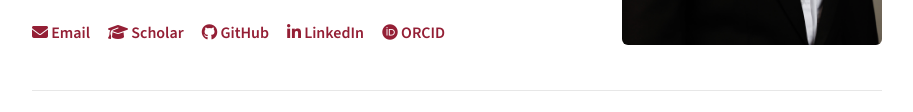
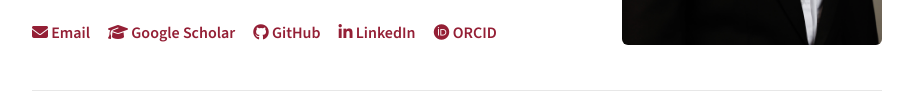
Before and after one commit to Sajan-KC/Sajan-KC.github.io, a plain HTML site: page index.html in a window 1280 px wide. Shown: the part 493-605 px from the top of the page, without its empty margins (183-1096 px from the left). Drawn offline with nearby package versions, Linux system fonts and the light colour scheme.

Commit message:
Update link text for Google Scholar

```diff
--- a/index.html
+++ b/index.html
@@ -45,7 +45,7 @@
             <a href="https://scholar.google.com/citations?user=0eWzfB8AAAAJ"
                target="_blank" rel="noopener noreferrer">
               <i class="fa-solid fa-graduation-cap" aria-hidden="true"></i>
-              <span>Scholar</span>
+              <span>Google Scholar</span>
             </a>
 
             <a href="https://github.com/Sajan-KC"
```
